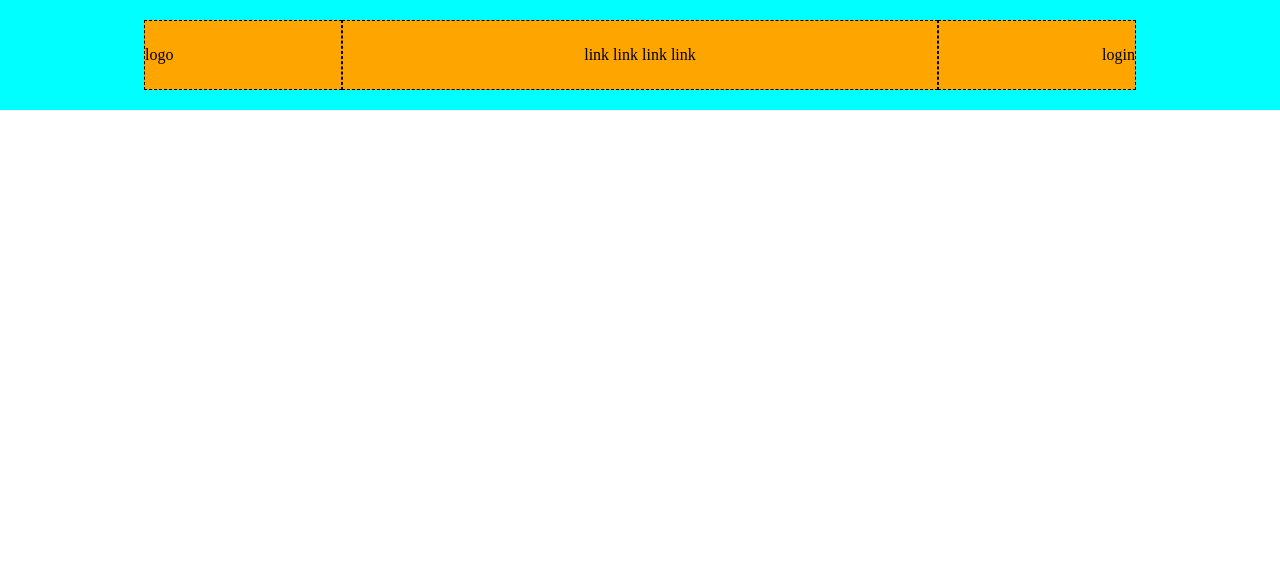
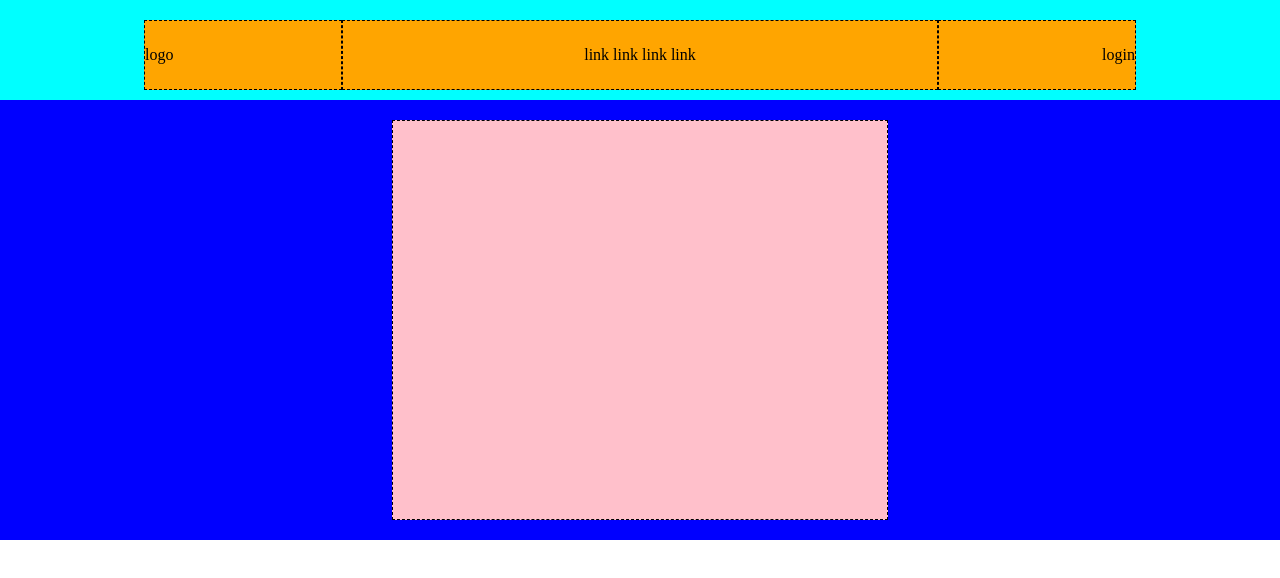
Before and after one commit to salvatorebriga/htmlcss-struttura-discord, a plain HTML site: page index.html in a window 1280 px wide. Drawn offline with Linux system fonts and the light colour scheme.

Commit message:
added second container (container-40)

```diff
--- a/css/style.css
+++ b/css/style.css
@@ -2,12 +2,27 @@ header{
     height: 100px;
 }
 
-.container-60{
-    display: flex;
+/* Container list*/
+
+.container-80{
     max-width: 80%;
     margin: 0 auto;
     border-style: none;
 }
+
+.container-40{
+    max-width: 40%;
+    margin: 0 auto;
+    border-style: none;
+}
+
+/*row*/
+
+.row{
+    display: flex;
+}
+
+/*column list*/
 
 .col-20{
     display: flex;
@@ -23,6 +38,15 @@ header{
     border-style: dashed;
 }
 
+.col-100{
+    display: flex;
+    width: 100%;
+    border: 1px solid black;
+    border-style: dashed;
+}
+
+/*background color list*/
+
 .bg-aqua{
     background-color: aqua;
 }
@@ -31,6 +55,16 @@ header{
     background-color: orange;
 }
 
+.bg-blue{
+    background-color: blue;
+}
+
+.bg-pink{
+    background-color: pink;
+}
+
+/*sizing list*/
+
 .padding-20{
     padding: 20px;
 }
@@ -38,6 +72,12 @@ header{
 .height-70{
     height: 70px;
 }
+
+.height-400{
+    height: 400px;
+}
+
+/*align list*/
 
 .align-L{
     justify-content: left;
@@ -54,6 +94,8 @@ header{
     align-items: center;
 }
 
+/*strong*/
+
 *{
     box-sizing: border-box;
     margin: 0;
--- a/index.html
+++ b/index.html
@@ -9,7 +9,8 @@
 <body>
     <header>
         <div class="bg-aqua padding-20">
-            <div class="container-60">
+            <div class="container-80">
+                <div class="row">
                     <div class="col-20 bg-orange height-70 align-L">
                         <p>logo</p>
                     </div>
@@ -21,10 +22,17 @@
                     </div>
                 </div>
             </div>
+        </div>
     </header>
 
     <main>
-
+        <div class="bg-blue padding-20">
+            <div class="container-40">
+                <div class="row">
+                    <div class="col-100 bg-pink height-400"></div>
+                </div>
+            </div>
+        </div>
     </main>
 
 </body>
```
Lines whose indentation alone changed are shown as unchanged.
